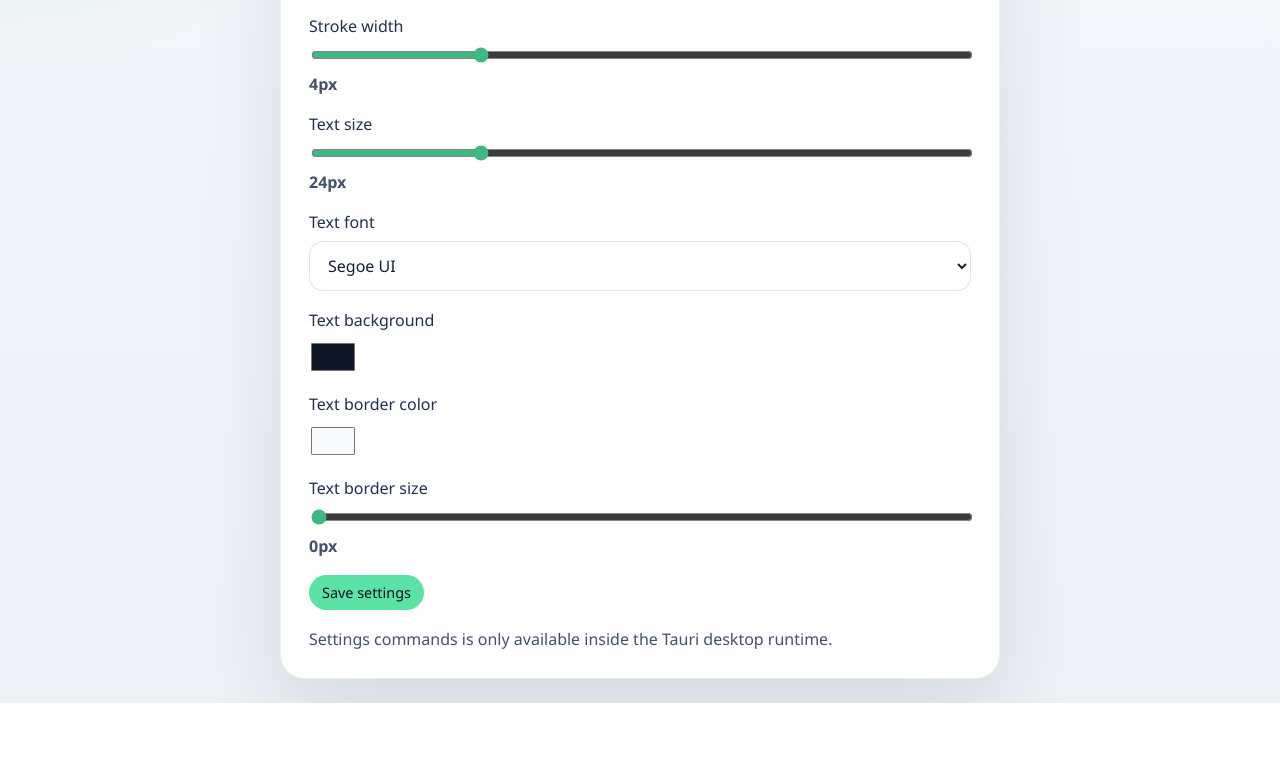
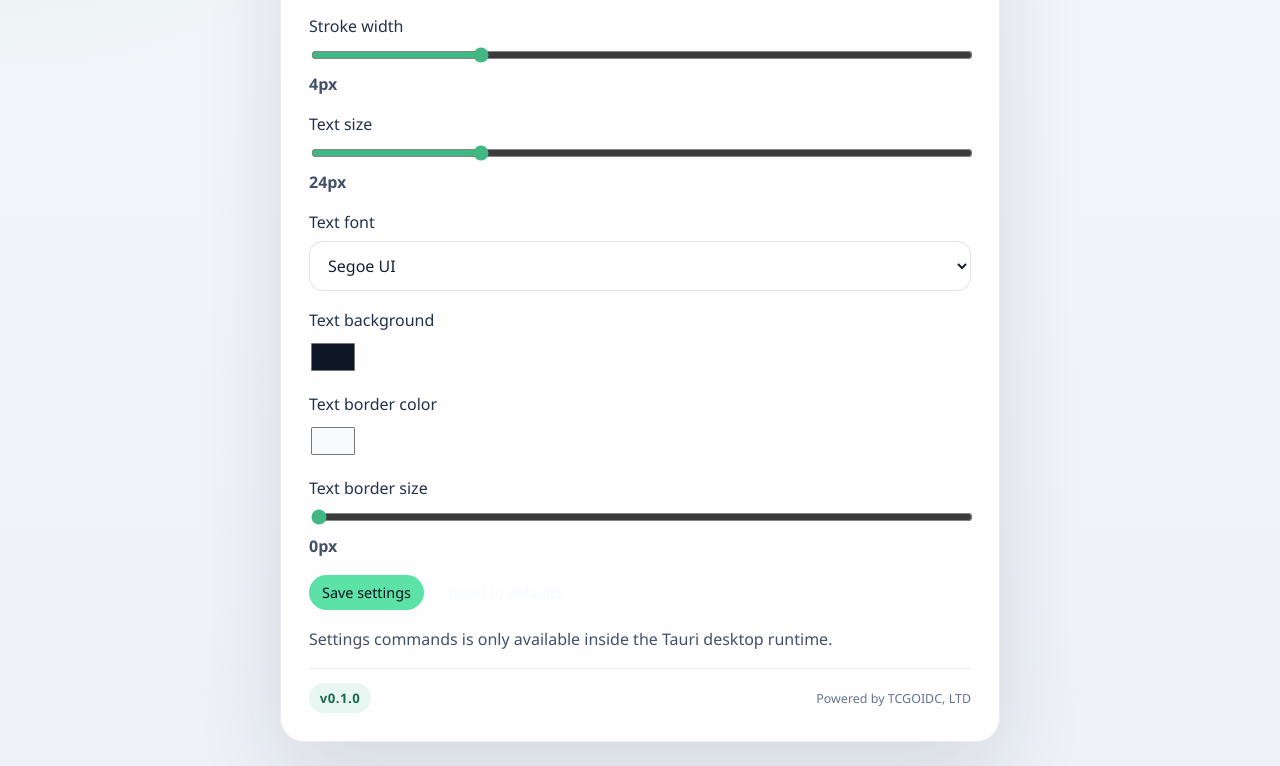
Before and after one commit to tcgoidc/screencap, a website built with Vite: page index.html in a window 1280 px wide. Shown: the part 496-1262 px from the top of the page. Before the commit the page ends 1199 px from the top, so only its background shows below. Built offline with nearby package versions, Linux system fonts and the light colour scheme.

Commit message:
add version display to the overlay

```diff
--- /dev/null
+++ b/src/app-meta.ts
@@ -0,0 +1,2 @@
+export const APP_VERSION_LABEL = 'v0.1.0'
+export const APP_CREDITS_LABEL = 'Powered by TCGOIDC, LTD'
--- a/src/main.ts
+++ b/src/main.ts
@@ -6,6 +6,7 @@ import {
   validateShortcut,
   type AppSettings,
 } from './settings-contract.js'
+import { APP_CREDITS_LABEL, APP_VERSION_LABEL } from './app-meta.js'
 import { getTauriUnavailableMessage, invokeTauri, isTauriRuntimeAvailable } from './tauri-runtime.js'
 import './styles.css'
 
@@ -81,6 +82,10 @@ app.innerHTML = `
       </div>
       <p class="settings-status" id="settings-status">Loading settings...</p>
     </form>
+    <footer class="app-version-footer">
+      <span class="app-version-badge">${APP_VERSION_LABEL}</span>
+      <span class="app-version-credit">${APP_CREDITS_LABEL}</span>
+    </footer>
   </main>
 `
 
--- a/src/overlay.ts
+++ b/src/overlay.ts
@@ -15,6 +15,7 @@ import {
   type AppSettings,
   type TextFontFamily,
 } from './settings-contract.js'
+import { APP_CREDITS_LABEL, APP_VERSION_LABEL } from './app-meta.js'
 import {
   getTauriUnavailableMessage,
   invokeTauri,
@@ -196,6 +197,10 @@ overlayRoot.innerHTML = `
         </label>
       </div>
       <p class="overlay-meta" id="capture-status">Overlay initialized.</p>
+      <footer class="overlay-version-footer">
+        <span class="app-version-badge">${APP_VERSION_LABEL}</span>
+        <span class="app-version-credit">${APP_CREDITS_LABEL}</span>
+      </footer>
     </section>
   </main>
 `
--- a/src/styles.css
+++ b/src/styles.css
@@ -134,6 +134,50 @@ body {
   display: flex;
   justify-content: flex-start;
   gap: 12px;
+}
+
+.app-version-footer,
+.overlay-version-footer {
+  display: flex;
+  align-items: center;
+  justify-content: space-between;
+  gap: 12px;
+  margin-top: 18px;
+  padding-top: 14px;
+  border-top: 1px solid rgba(22, 32, 51, 0.08);
+}
+
+.overlay-version-footer {
+  border-top-color: rgba(255, 255, 255, 0.12);
+}
+
+.app-version-badge {
+  display: inline-flex;
+  align-items: center;
+  justify-content: center;
+  min-width: 62px;
+  padding: 6px 10px;
+  border-radius: 999px;
+  background: rgba(65, 184, 131, 0.12);
+  color: #1c6b4e;
+  font-size: 0.82rem;
+  font-weight: 700;
+  letter-spacing: 0.04em;
+}
+
+.overlay-version-footer .app-version-badge {
+  background: rgba(92, 225, 166, 0.16);
+  color: #d7fff0;
+}
+
+.app-version-credit {
+  color: #66748e;
+  font-size: 0.78rem;
+  text-align: right;
+}
+
+.overlay-version-footer .app-version-credit {
+  color: #aabbd1;
 }
 
 .overlay-shell {
```
